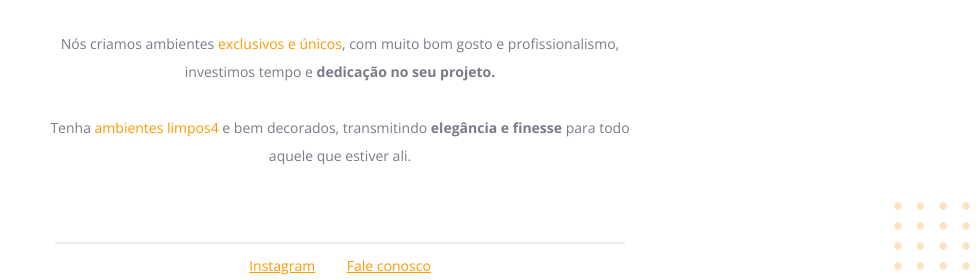
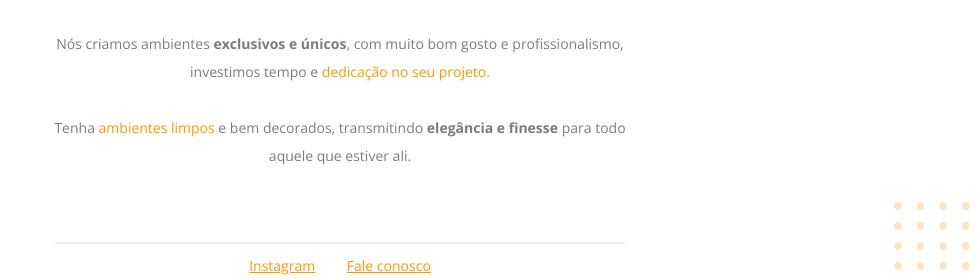
Before and after one commit to natalia-costaa/exercicioJSRocket, a plain HTML site: page stage_02/corrigindo_bug_01/index.html in a window 1280 px wide. Shown: the part 520-800 px from the top of the page, without its empty margins (300-1280 px from the left). Drawn offline with nearby package versions, Linux system fonts and the light colour scheme.

Commit message:
update css

```diff
--- a/stage_02/corrigindo_bug_01/index.html
+++ b/stage_02/corrigindo_bug_01/index.html
@@ -26,14 +26,14 @@
       />
       <h1>Ambientes <span>únicos</span> para você!</h1>
       <p>
-        Nós criamos ambientes <span>exclusivos e únicos</span>, com muito
+        Nós criamos ambientes <strong>exclusivos e únicos</strong>, com muito
         bom gosto e profissionalismo, investimos tempo e
-        <strong>dedicação no seu projeto.</strong>
+        <span>dedicação no seu projeto.</span>
 
         <br />
         <br />
 
-        Tenha <span>ambientes limpos4</span> e bem decorados, transmitindo <strong>elegância e finesse</strong> para
+        Tenha <span>ambientes limpos</span> e bem decorados, transmitindo <strong>elegância e finesse</strong> para
         todo aquele que estiver ali.
       </p>
     </div>
```
